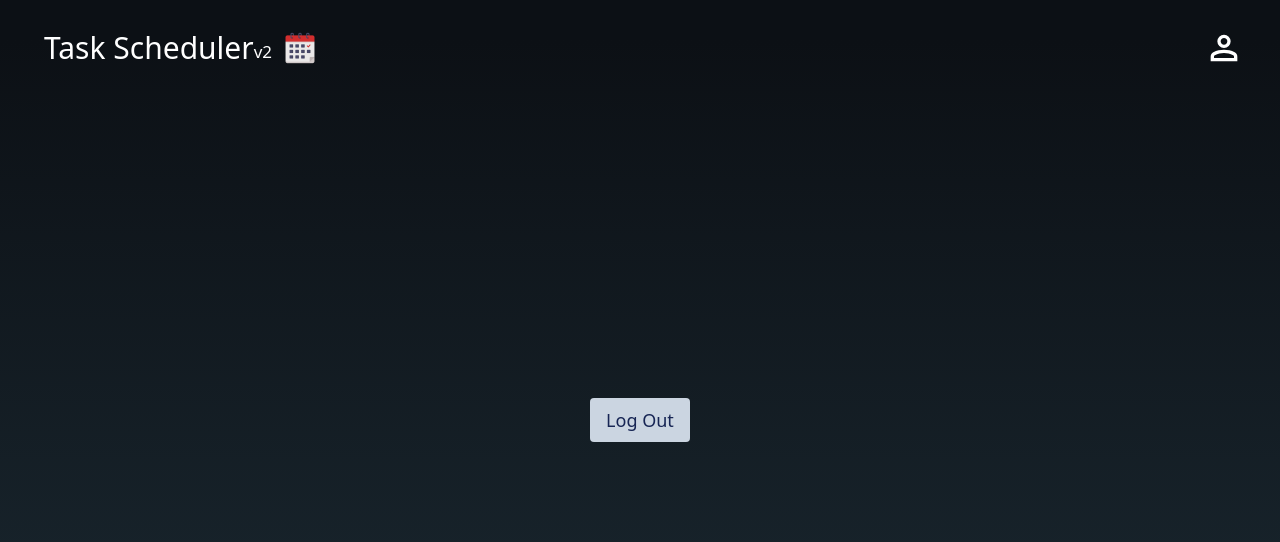
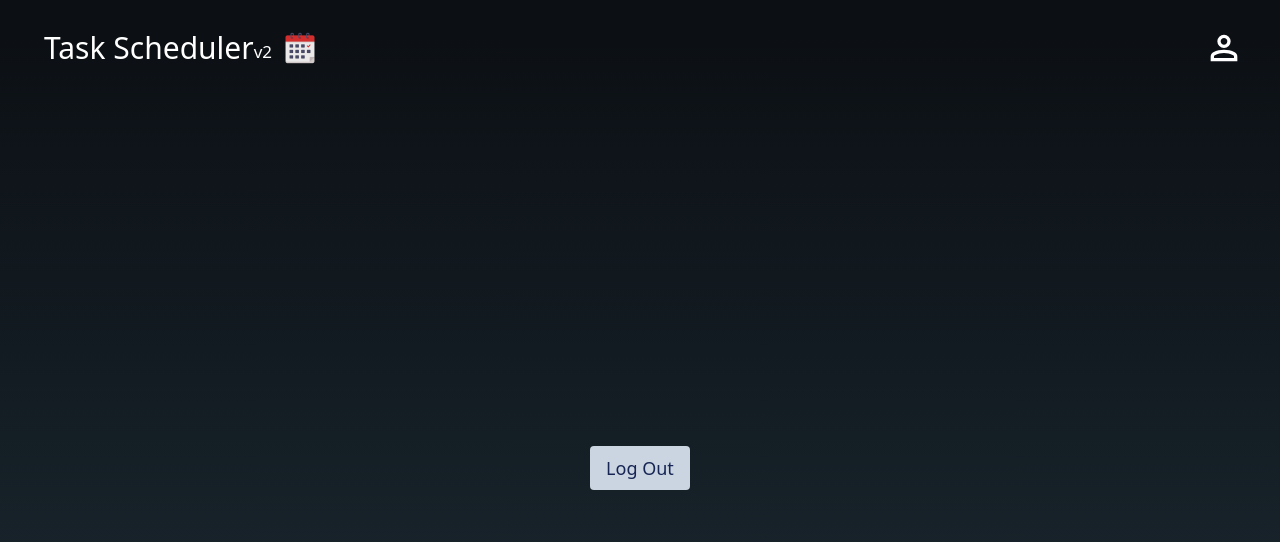
Before and after one commit to Aad1tya27/task-scheduler, a React (Vite) app in the folder client/: page /profile in a window 1280 px wide. Shown: the top 542 px of the page. Built offline with nearby package versions, Linux system fonts and the light colour scheme; sample sign-in values are in the browser's storage.

Commit message:
bug fixed

```diff
--- a/client/src/App.jsx
+++ b/client/src/App.jsx
@@ -11,11 +11,11 @@ function App() {
   const router = createBrowserRouter([
     {
       path: "/",
-      element: <><Navbar /><Dashboard /></>
+      element: <><main className='bg-gradient-to-b from-[#0c1015] from-5% to-[#1c2b34]'><Navbar /><Dashboard /></main></>
     },
     {
       path: "/profile",
-      element: <><Navbar /><Profile /></>
+      element: <><main className='bg-gradient-to-b from-[#0c1015] from-5% to-[#1c2b34]'><Navbar /><Profile /></main></>
     }, {
       path: "/signup",
       element: <><Signup /></>
--- a/client/src/components/Dashboard.jsx
+++ b/client/src/components/Dashboard.jsx
@@ -17,11 +17,11 @@ const Dashboard = () => {
     const [isSubmitting, setIsSubmitting] = useState(false)
     const onSubmit = async (data) => {
         setIsSubmitting(true);
-        setTasks([...tasks, {
-            description: data.description,
-            completed: false,
-            _id: 1
-        }])
+        // setTasks([...tasks, {
+        //     description: data.description,
+        //     completed: false,
+        //     _id: 1
+        // }])
         fetch(`${import.meta.env.VITE_SERVER_URI}/user/todos`, {
             method: 'POST',
             headers: {
@@ -69,22 +69,22 @@ const Dashboard = () => {
     }, [])
     return (
         <>
-            <div className='w-full h-[100vh] bg-gradient-to-b from-[#0c1015] from-5% to-[#1c2b34] relative z-0 flex flex-col lg:flex-row justify-center gap-5 lg:gap-0 lg:justify-center items-center'>
+            <div className='w-full h-[88vh]  relative z-0 flex flex-col lg:flex-row justify-center gap-5 lg:gap-0 lg:justify-center items-center'>
                 <div className='w-[80%] md:w-[40%]'>
                     <form onSubmit={handleSubmit(onSubmit)} method="post" className='addNotes gap-5 flex flex-col  justify-center items-center'>
-                        <div className='text-2xl md:text-3xl text-center text-shadow shadow-black text-white'>Add a Task</div>
+                        <div className='text-xl sm:text-2xl text-center text-shadow shadow-black text-white'>Add a Task</div>
                         {/* <input {...register("title", {
                             required: true
                         })} type="text" placeholder='Add Title' className='p-2 py-1 md:p-4 md:py-2 w-[70%] lg:w-[50%] rounded-md' name='title' id='title' /> */}
                         <input {...register("description", {
                             required: true
                         })} type="text" placeholder='Description' className='p-2 py-1 md:p-4 md:py-2 w-[70%] lg:w-[50%] rounded-md' name='description' id='description' />
-                        <input disabled={isSubmitting} type="submit" className='bg-[#0a0e10] hover:bg-[#b0c0c9] hover:text-black  text-white p-5 py-2 rounded-md' value={isSubmitting?"Adding..." :"Add" } />
+                        <input disabled={isSubmitting} type="submit" className='bg-[#0a0e10] hover:scale-105  text-white p-5 py-2 rounded-md' value={isSubmitting?"Adding..." :"Add" } />
                     </form>
                 </div>
 
                 <div className="showNotes shadow-[0_0px_5px_-5px_rgba(0,0,0,0.3)] p-3  flex flex-col items-center justify-center text-white w-[80%] sm:[70%] lg:w-[50%] min-h-[40vh] lg:min-h-[20vh]">
-                    <div className='text-2xl md:text-3xl m-2 lg:m-5 text-shadow shadow-black'>Your Tasks</div>
+                    <div className='text-xl sm:text-2xl m-2 lg:m-5 text-shadow shadow-black'>Your Tasks</div>
                     {/* <div className="content flex gap-5 justify-center flex-wrap overflow-auto max-h-[25vh] sm:max-h-[30vh] lg:max-h-[60vh]"> */}
                     <div className="content w-full  overflow-auto max-h-[50vh]">
 
--- a/client/src/components/Navbar.jsx
+++ b/client/src/components/Navbar.jsx
@@ -4,7 +4,7 @@ import { Link, NavLink } from 'react-router-dom'
 const Navbar = () => {
     return (
         <>
-            <div className='h-[12vh] p-4 absolute top-0 z-10 w-full  flex items-center justify-between'>
+            <div className='h-[12vh] p-4 relative top-0 z-10 w-full  flex items-center justify-between'>
                     <NavLink to={"/"}  className='px-7 flex justify-center sm:justify-normal items-center h-full  text-xl sm:text-3xl text-white  '>Task Scheduler <sub className='text-[17px] hidden sm:inline'>v2</sub>
                         <img className='w-5 sm:w-8 m-3' src="/calendar.png" alt="" />
                     </NavLink>
--- a/client/src/components/Profile.jsx
+++ b/client/src/components/Profile.jsx
@@ -14,7 +14,7 @@ const Profile = () => {
   }, []);
   return (
     <>
-      <div className='w-full h-[100vh] text-white bg-gradient-to-b from-[#0c1015] from-5% to-[#1c2b34] relative  flex flex-col  justify-center gap-5 items-center'>
+      <div className='w-full h-[88vh] text-white  relative  flex flex-col  justify-center gap-5 items-center'>
         <div className="name text-xl">{localStorage.getItem("name")}</div>
         <div className="email text-xl">{localStorage.getItem("email")}</div>
         <button onClick={onSubmit} className="px-4 p-2 rounded bg-slate-300 text-blue-950 text-lg" >Log Out</button>
--- a/client/src/components/Task.jsx
+++ b/client/src/components/Task.jsx
@@ -3,14 +3,15 @@ import { useEffect } from 'react';
 import { AuthContext } from '../context/context';
 const Task = memo((props) => {
     const [checked, setChecked] = useState(props.done)
-    const onDelete = () => {
+    const onDelete = async() => {
         let newTasks = props.tasks[0].filter(task => {
             if (task._id != props.id) {
                 return task
             }
         })
+        localStorage.setItem("tasks",JSON.stringify(newTasks))
+        console.log(newTasks)
         props.tasks[1](newTasks)
-        localStorage.setItem("tasks",JSON.stringify(newTasks))
         fetch(`${import.meta.env.VITE_SERVER_URI}/user/todos/${props.id}`, {
             method: 'DELETE',
             headers: {
@@ -56,26 +57,6 @@ const Task = memo((props) => {
 
     return (
         <>
-            {/* {checked ?
-                <div className='taskRow overflow-auto relative w-[150px] min-h-[165px] sm:w-[200px] sm:min-h-[200px] justify-center rounded-md bg-green-300 shadow-sm text-black flex flex-col items-center'>
-                    <div className="status absolute scale-150 top-0 left-0 m-4">
-                        <input onChange={handleChange} type="checkbox" id="status" name="status" defaultChecked={checked} />
-                    </div>
-                    <button onClick={onDelete} className="delete absolute top-0 right-0 h-[37px] w-[25px] m-2"><img src="/icons8-trash.svg" alt="" /></button>
-                    <div className="title text-xl text-center ">{props.title}</div>
-                    <div className="description text-center">{props.description}</div>
-                </div>
-                :
-                <div className='taskRow overflow-auto relative w-[150px] h-[165px] sm:w-[200px] sm:h-[200px] justify-center rounded-md bg-slate-100  shadow-sm text-black flex flex-col items-center'>
-                    <div className="status absolute scale-150 top-0 left-0 m-4">
-                        <input onChange={handleChange} type="checkbox" id="status" name="status" defaultChecked={checked} />
-                    </div>
-                    <button onClick={onDelete} className="delete absolute top-0 right-0 h-[37px] w-[25px] m-2"><img src="/icons8-trash.svg" alt="" /></button>
-                    <div className="title text-xl text-center ">{props.title}</div>
-                    <div className="description text-center">{props.description}</div>
-                </div>
-            } */}
-
             <div className='taskRow mx-1 my-1 flex p-2 px-4 relative rounded-md border-[1px]  hover:shadow-[0_0px_2px_2px_rgba(256,256,256,0.5)]  border-opacity-10 border-[#ffffff] text-white items-center'>
                 {/* <div className="status absolute scale-150 top-0 left-0 m-4"> */}
                     <input onChange={handleChange} type="checkbox" id="status" name="status" defaultChecked={checked} />
--- a/client/src/index.css
+++ b/client/src/index.css
@@ -5,7 +5,7 @@
 
 .taskRow:hover {
     animation: taskAnim 0s ease-in 0s forwards;
-    color:rgb(224, 214, 203);
+    color: rgb(224, 214, 203);
 }
 
 
@@ -16,3 +16,25 @@
         color: white;
     }
 }
+
+/* Total scrollbar width */
+::-webkit-scrollbar {
+    width: 12px;
+}
+
+/* Background of the scrollbar */
+::-webkit-scrollbar-track {
+    background: #616161;
+    border-radius: 10px;
+}
+
+/* Handle of the scrollbar */
+::-webkit-scrollbar-thumb {
+    background: #8d8d8d;
+    border-radius: 10px;
+}
+
+/* Handle on hover */
+::-webkit-scrollbar-thumb:hover {
+    background: #797979;
+}
```
